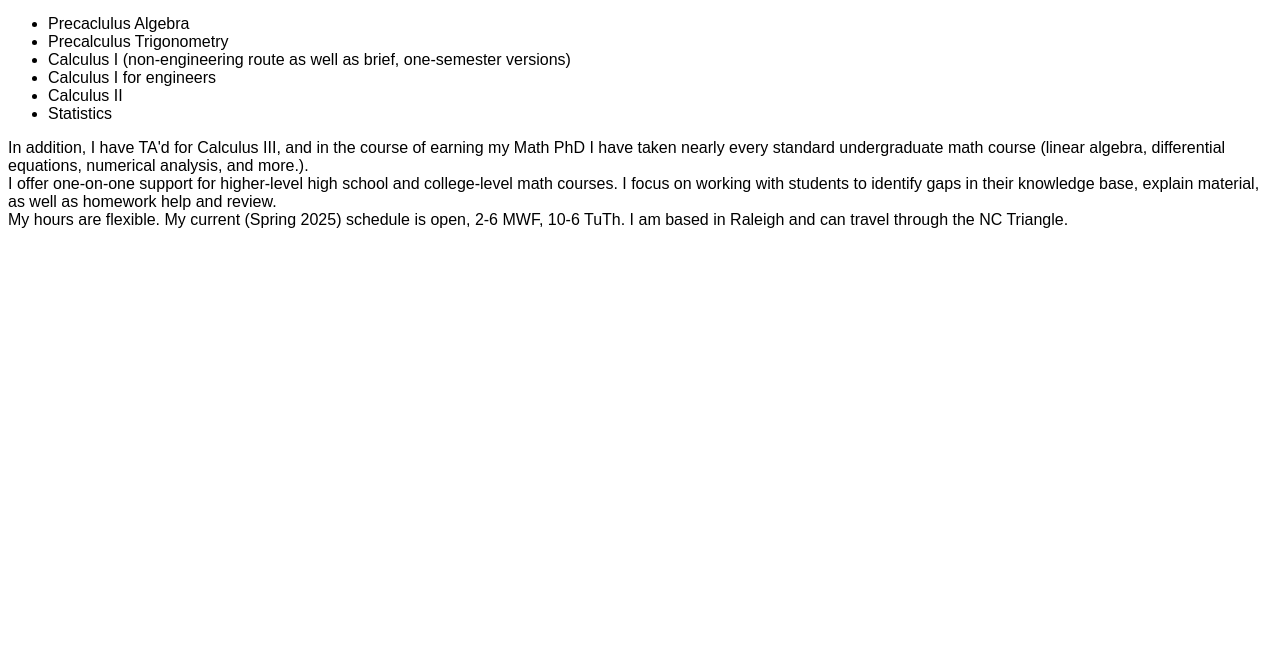
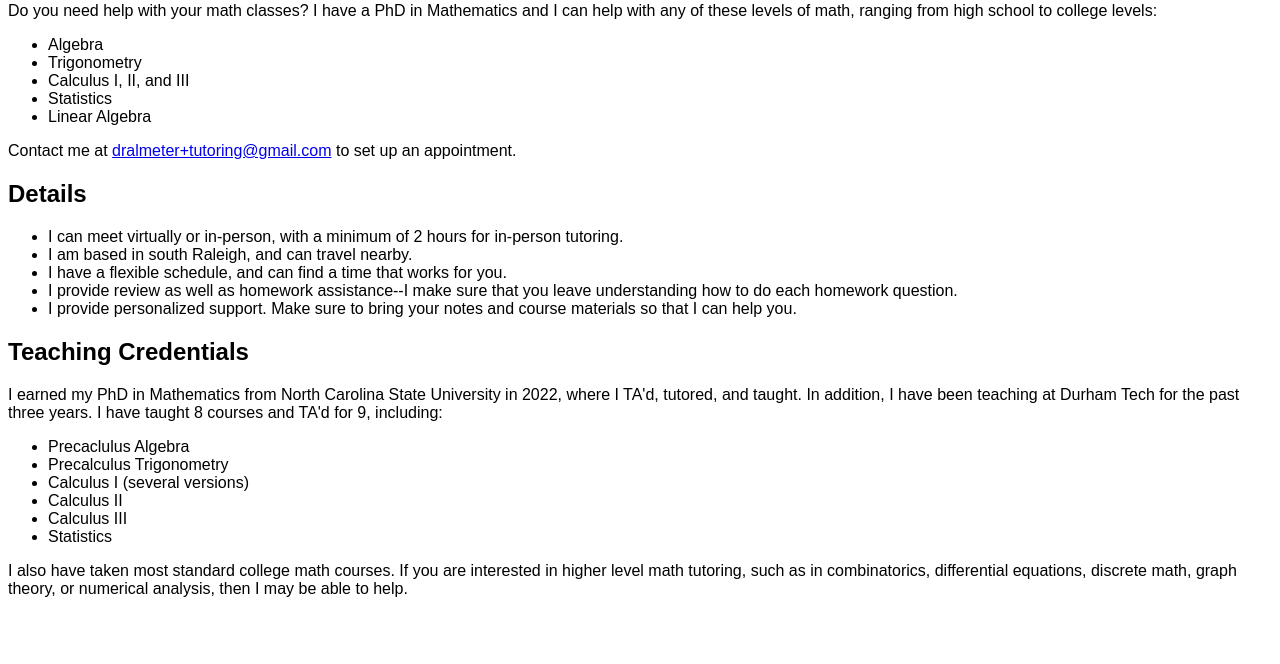
Before and after one commit to jordanalmeter/jordanalmeter.github.io, a plain HTML site: page tutoring.html in a window 1280 px wide. Shown: the part 136-800 px from the top of the page. Drawn offline with nearby package versions, Linux system fonts and the light colour scheme.

Commit message:
Update Tutoring

```diff
--- a/tutoring.html
+++ b/tutoring.html
@@ -1,7 +1,7 @@
 <!DOCTYPE html>
 <html>
   <head>
-    <link rel="stylesheet" type="text/css" href="myStyle.css">
+    <link rel="stylesheet" type="text/css" href="./myStyle.css">
     <title>Jordan Almeter</title>
     <meta name="viewport" content="width=device-width, initial-scale=1.0">
     <script src="https://code.jquery.com/jquery-3.4.1.js"></script>
@@ -16,21 +16,37 @@
   <body>
     <nav id="navbar" class="nav">
     </nav>
-    <h3>Tutoring</h3>
+    <h1>Tutoring</h1>
+    <p>Do you need help with your math classes? I have a PhD in Mathematics and I can help with any of these levels of math, ranging from high school to college levels:
+    <ul>
+      <li>Algebra</li>
+      <li>Trigonometry</li>
+      <li>Calculus I, II, and III</li>
+      <li>Statistics</li>
+      <li>Linear Algebra</li>
+    </ul>
+    </p>
+    Contact me at <a href="mailto:dralmeter+tutoring@gmail.com">dralmeter+tutoring@gmail.com</a> to set up an appointment.
+    <h2>Details</h2>
     <p>
-        I have several years of teaching experience, including:
+      <ul>
+        <li>I can meet virtually or in-person, with a minimum of 2 hours for in-person tutoring.</li>
+        <li>I am based in south Raleigh, and can travel nearby.</li>
+        <li>I have a flexible schedule, and can find a time that works for you.</li>
+        <li>I provide review as well as homework assistance--I make sure that you leave understanding how to do each homework question.</li>
+        <li>I provide personalized support. Make sure to bring your notes and course materials so that I can help you.</li>
+      </ul>
+    </p>
+    <h2>Teaching Credentials</h2>
+    <p>
+        I earned my PhD in Mathematics from North Carolina State University in 2022, where I TA'd, tutored, and taught. In addition, I have been teaching at Durham Tech for the past three years. I have taught 8 courses and TA'd for 9, including:
         <ul>
             <li>Precaclulus Algebra</li>
             <li>Precalculus Trigonometry</li>
-            <li>Calculus I (non-engineering route as well as brief, one-semester versions)</li>
-            <li>Calculus I for engineers</li>
+            <li>Calculus I (several versions)</li>
             <li>Calculus II</li>
+            <li>Calculus III</li>
             <li>Statistics</li>
         </ul>
-        In addition, I have TA'd for Calculus III, and in the course of earning my Math PhD I have taken nearly every standard undergraduate math course (linear algebra, differential equations, numerical analysis, and more.).
-        <br>
-        I offer one-on-one support for higher-level high school and college-level math courses. I focus on working with students to identify gaps in their knowledge base, explain material, as well as homework help and review.
-        <br>My hours are flexible. My current (Spring 2025) schedule is open, 2-6 MWF, 10-6 TuTh. I am based in Raleigh and can travel through the NC Triangle.
-        <br>
-    </p>
+        I also have taken most standard college math courses. If you are interested in higher level math tutoring, such as in combinatorics, differential equations, discrete math, graph theory, or numerical analysis, then I may be able to help.
   </body>
```
